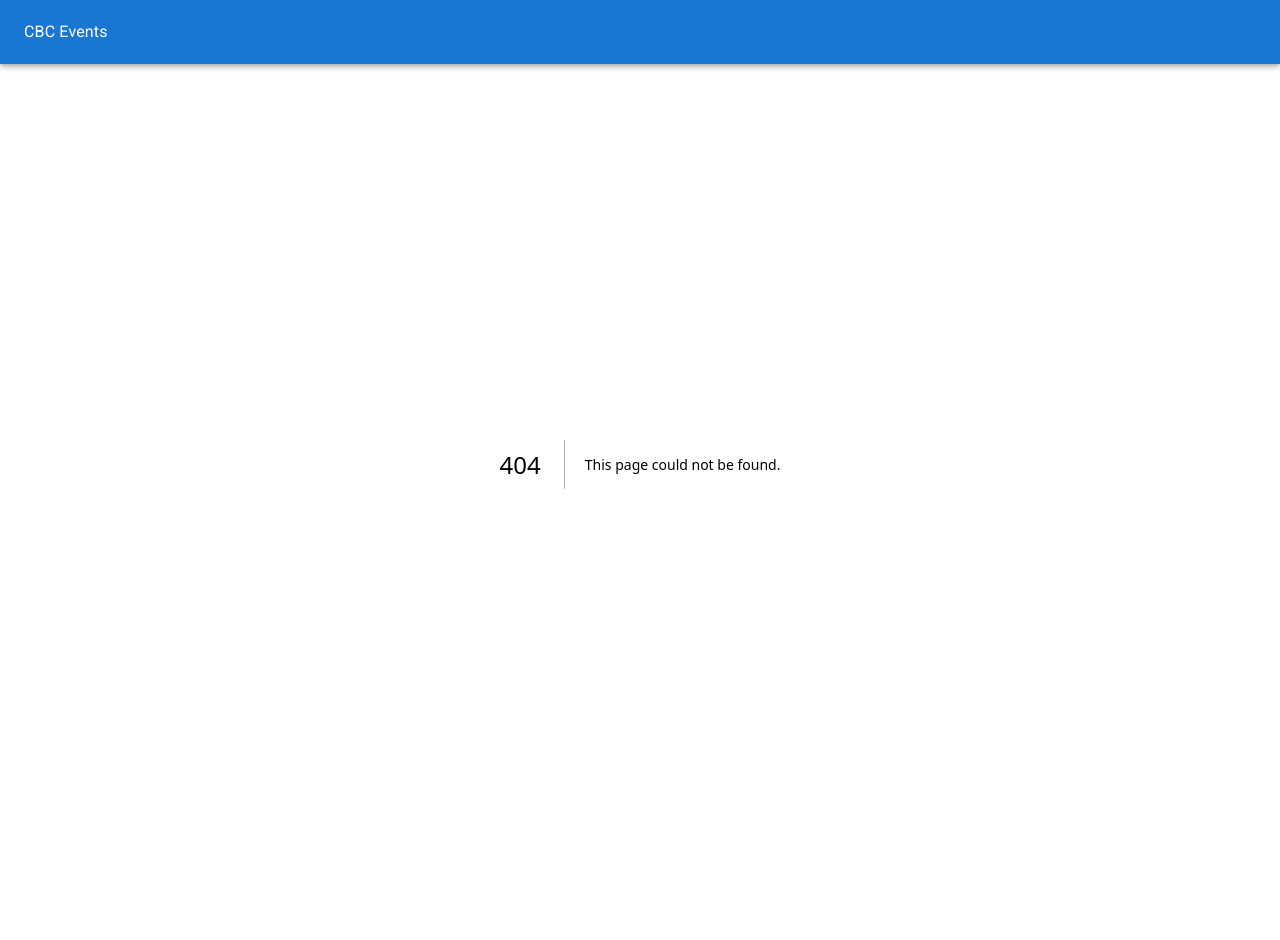
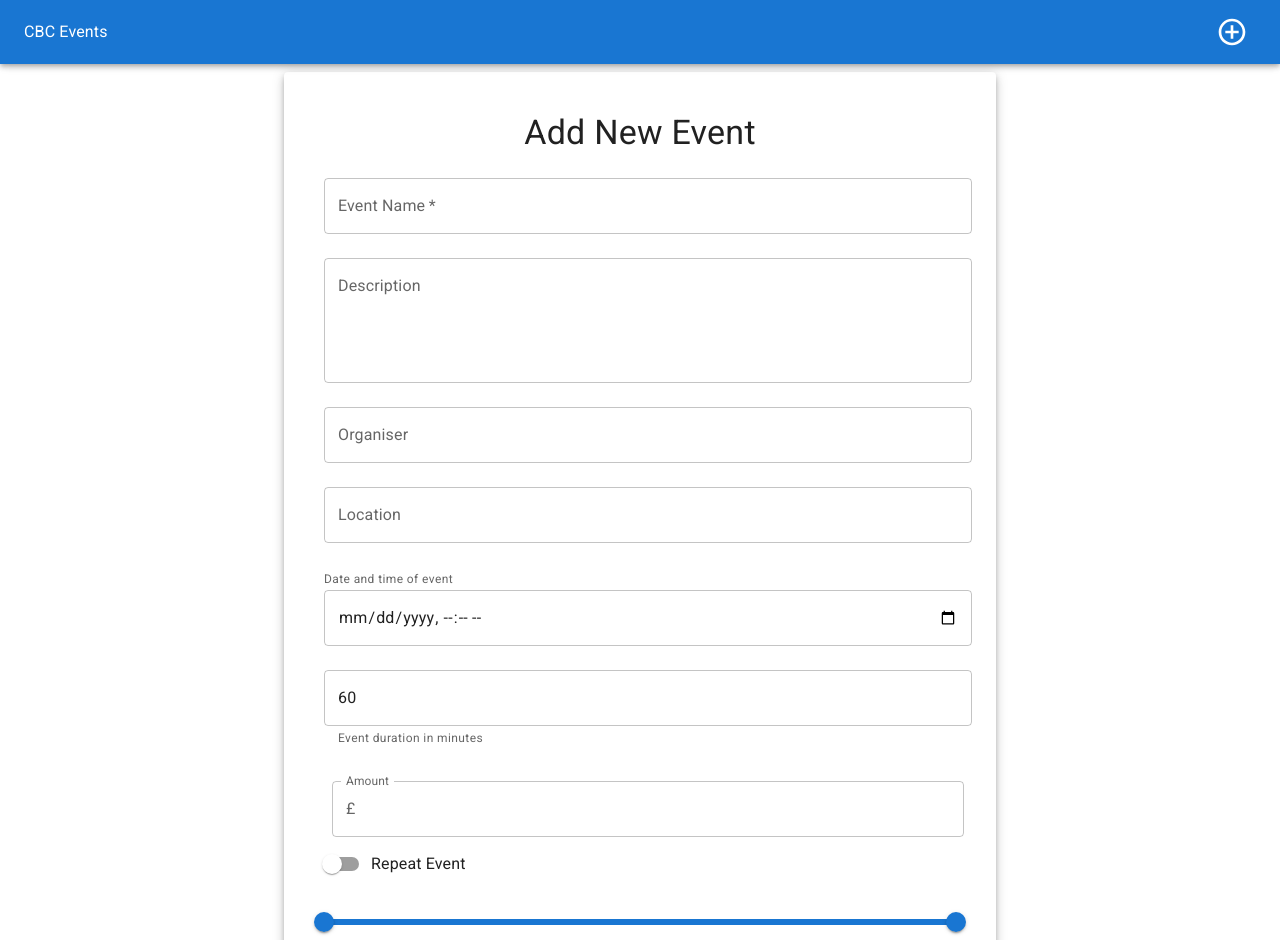
Before and after one commit to sgc85/CultureBoardCheltenham, a Next.js app in the folder cbcapp/: page /addEvent in a window 1280 px wide. Before the commit this address had no page. Shown: the top 940 px of the page. Before the commit the page ends 864 px from the top, so only its background shows below. Built offline with nearby package versions, Linux system fonts and the light colour scheme.

Commit message:
event form built - prototype - firebase installed

```diff
--- /dev/null
+++ b/cbcapp/app/addEvent/page.tsx
@@ -0,0 +1,10 @@
+import NewEventForm from '@/components/newEventForm/newEventForm'
+import React from 'react'
+
+const AddEventPage = () => {
+  return (
+    <NewEventForm />
+  )
+}
+
+export default AddEventPage
--- /dev/null
+++ b/cbcapp/app/api/events/add/route.ts
@@ -0,0 +1,16 @@
+import { NextRequest, NextResponse } from "next/server";
+
+export const POST = async (req: NextRequest) => {
+    const formData = await req.formData()
+
+    console.log(formData)
+
+    const eventName = formData.get("eventName")
+
+    return NextResponse.json(
+        {
+            success: true,
+            data: {eventName: eventName}
+        })
+
+}
--- /dev/null
+++ b/cbcapp/components/newEventForm/newEventForm.tsx
@@ -0,0 +1,116 @@
+'use client'
+import { Button, FormControl, FormControlLabel, FormGroup, InputAdornment, InputLabel, OutlinedInput, Slider, Switch, TextField, Typography } from '@mui/material'
+
+import { FormHelperText } from '@mui/material';
+import Paper from '@mui/material/Paper'
+import React, { useState } from 'react'
+import RepeatEventSelect from './repeatEventSelect';
+
+const NewEventForm = () => {
+
+   const [isRepeatEvent, setIsRepeatEvent] = useState<boolean>(false)
+   const [ageRange, setAgeRange] = useState<number[]>([0, 25])
+
+   const handleRepeatEventChange = () => {
+    setIsRepeatEvent(!isRepeatEvent)
+   }
+
+
+   const handleAgeRangeChange = (event : React.ChangeEvent<HTMLSelectElement>) => {
+    console.log("age changing...")
+    const prev = ageRange
+    prev[0] = parseInt(event.target.value[0])
+    prev[1] = parseInt(event.target.value[1])
+
+    setAgeRange(prev)
+   }
+
+
+
+const marks = [
+    {
+      value: 0,
+      label: '0',
+    },
+    {
+      value: 25,
+      label: '25',
+    }
+  ];
+
+  return (
+    <Paper elevation={5} sx = {
+        {
+            width: "50%",
+            mx: 'auto',
+            p: 5
+        }
+        }>
+            <Typography variant='h4' textAlign={'center'} sx = {{mb: 3}}>Add New Event</Typography>
+
+            <form method = "post" action= "https://organic-journey-7xwx5q74wqwfxv59-3000.app.github.dev/api/events/add">
+                <FormGroup>
+                    <FormControl sx = {{mb : 3}}>
+                        <TextField type = "text" name = "eventName" label = "Event Name" required/>
+                    </FormControl>
+
+                    <FormControl sx = {{mb : 3}}>
+                        <TextField type = "text" name = "description" label = "Description" multiline rows={4} slotProps={{ htmlInput: { maxLength: 255 } }}/>
+                    </FormControl>
+
+                    <FormControl sx = {{mb : 3}}>
+                        <TextField type = "text" name = "organiser" label = "Organiser" />
+                    </FormControl>
+
+                    <FormControl sx = {{mb : 3}}>
+                        <TextField type = "text" name = "location" label = "Location" />
+                    </FormControl>
+
+                    <FormHelperText>Date and time of event</FormHelperText>
+                    <FormControl sx = {{mb : 3}}>
+                        <TextField type = "datetime-local" name = "datetime"  />
+                    </FormControl>
+
+                    <FormControl sx = {{mb : 3}}>
+                        <TextField type = "number" defaultValue={60} name = "duration" slotProps={{ htmlInput: { min: 0, step: 10} }}  />
+                        <FormHelperText>Event duration in minutes</FormHelperText>
+                    </FormControl>
+
+                    <FormControl fullWidth sx={{ m: 1 }}>
+                        <InputLabel htmlFor="outlined-adornment-amount">Amount</InputLabel>
+                        <OutlinedInput
+                            type = "number"
+                            name = "cost"
+                            id="outlined-adornment-amount"
+                            startAdornment={<InputAdornment position="start">£</InputAdornment>}
+                            label="Amount"
+                        />
+                        </FormControl>
+
+                    <FormControlLabel control={<Switch onChange = { handleRepeatEventChange }/>} label="Repeat Event" sx = {{mb : 3}} />
+
+                    {
+                        isRepeatEvent && <RepeatEventSelect />
+                    }
+
+                    <Slider
+                        value={ageRange}
+                        name = "age"
+                        onChange={handleAgeRangeChange}
+                        valueLabelDisplay="auto"
+                        disableSwap
+                        min={0}
+                        max={25}
+                        marks = {marks}
+                    />
+
+                    <FormControl>
+                        <Button  variant = "outlined" type = "submit">Add Event</Button>
+                    </FormControl>
+                </FormGroup>
+            </form>
+    </Paper>
+  )
+}
+
+export default NewEventForm
--- /dev/null
+++ b/cbcapp/components/newEventForm/repeatEventSelect.tsx
@@ -0,0 +1,25 @@
+import { FormControl, InputLabel, Select, MenuItem } from '@mui/material'
+import React from 'react'
+
+const RepeatEventSelect = () => {
+    return (
+        <FormControl sx = {{mb : 3}}>
+            <InputLabel id="repeatScheduleLabel">How often will the event repeat?</InputLabel>
+            <Select
+                labelId="repeatScheduleLabel"
+                name = "repeatSchedule"
+                defaultValue={"weekly"}
+                // value={age}
+                label="How often will the event repeat?"
+                // onChange={handleChange}
+            >
+                <MenuItem value={"daily"}>Daily</MenuItem>
+                <MenuItem value={"weekly"}>Weekly</MenuItem>
+                <MenuItem value={"Fortnightly"}>Fortnightly</MenuItem>
+                <MenuItem value={"monthly"}>Monthly</MenuItem>
+            </Select>
+        </FormControl>
+      )
+}
+
+export default RepeatEventSelect
--- a/cbcapp/components/topnavbar.tsx
+++ b/cbcapp/components/topnavbar.tsx
@@ -1,12 +1,27 @@
-import { AppBar, Box, Toolbar, Typography } from '@mui/material'
+import { AppBar, Box, IconButton, Toolbar, Typography } from '@mui/material'
+import AddCircleOutlineIcon from '@mui/icons-material/AddCircleOutline';
 import React from 'react'
 
 const TopNarBar = () => {
   return (
     <Box>
         <AppBar>
-            <Toolbar>
+            <Toolbar sx = {
+              {
+                display: 'flex',
+                justifyContent: 'space-between'
+              }
+            }>
                 <Typography>CBC Events</Typography>
+
+                <IconButton href = "/addEvent">
+                  <AddCircleOutlineIcon sx = {
+                    {
+                      fontSize: "32px",
+                      color: "white",
+                    }
+                  }/>
+                </IconButton>
             </Toolbar>
         </AppBar>
         <Toolbar />
--- /dev/null
+++ b/package.json
@@ -0,0 +1,5 @@
+{
+  "dependencies": {
+    "firebase": "^11.1.0"
+  }
+}
```
Also changed, not shown: 1 other file (tests, documents, lock files or other folders).
